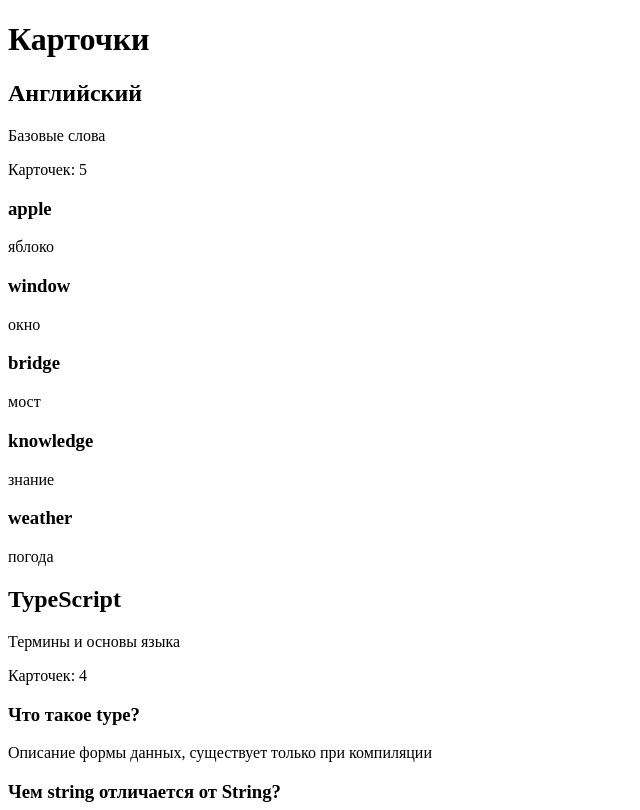
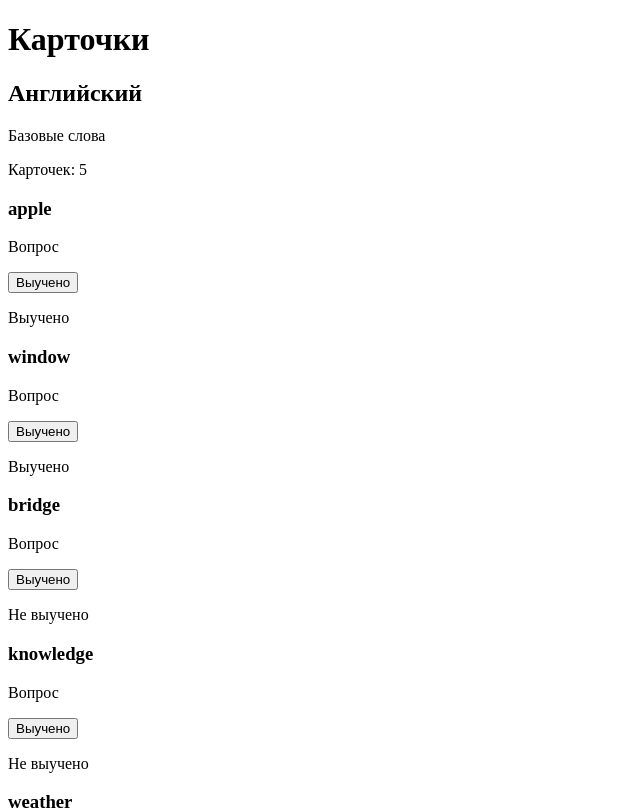
Before and after one commit to deylon999/pdf-flashcards, a React (Vite) app: page / in a window 1280 px wide. Shown: the top 810 px of the page, without its empty margins (0-640 px from the left). Built offline with nearby package versions, Linux system fonts and the light colour scheme.

Commit message:
Переворот карточки по клику через useState

```diff
--- a/src/components/CardItem.tsx
+++ b/src/components/CardItem.tsx
@@ -1,3 +1,4 @@
+import { useState } from 'react';
 import type { Card } from '../types';
 
 type Props = {
@@ -5,10 +6,16 @@
 };
 
 export function CardItem({ card }: Props) {
+  const [flipped, setFlipped] = useState(false);
+  const [isLearned, setIsLearned] = useState(card.learned)
+
   return (
-    <div>
-      <h3>{card.question}</h3>
-      <p>{card.answer}</p>
+    <div onClick={() => setFlipped(!flipped)}>
+      <h3>{flipped ? card.answer : card.question}</h3>
+      <p>{flipped ? 'Ответ' : 'Вопрос'}</p>
+
+      <button onClick={(e) => { e.stopPropagation(); setIsLearned(!isLearned)}}>Выучено</button>
+      <p>{isLearned ? 'Выучено' : 'Не выучено'}</p>
     </div>
   );
 }
```
